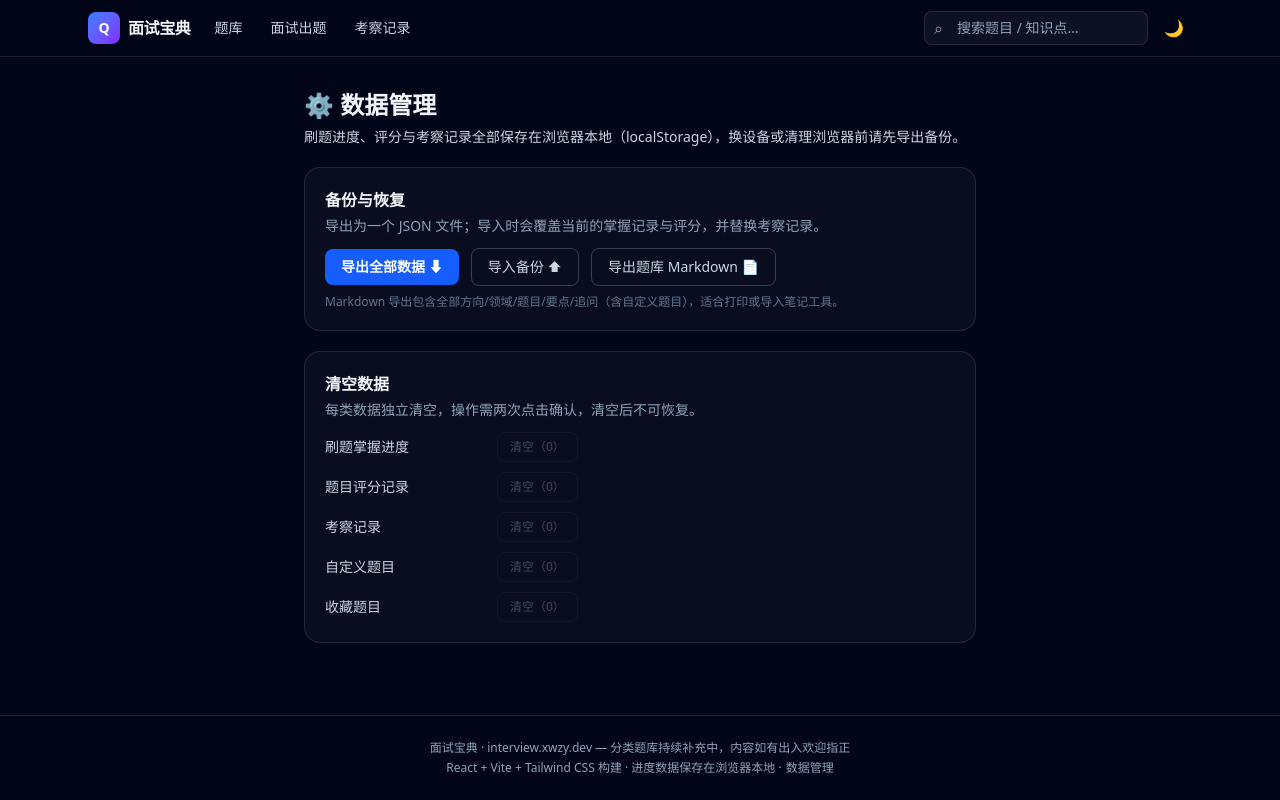
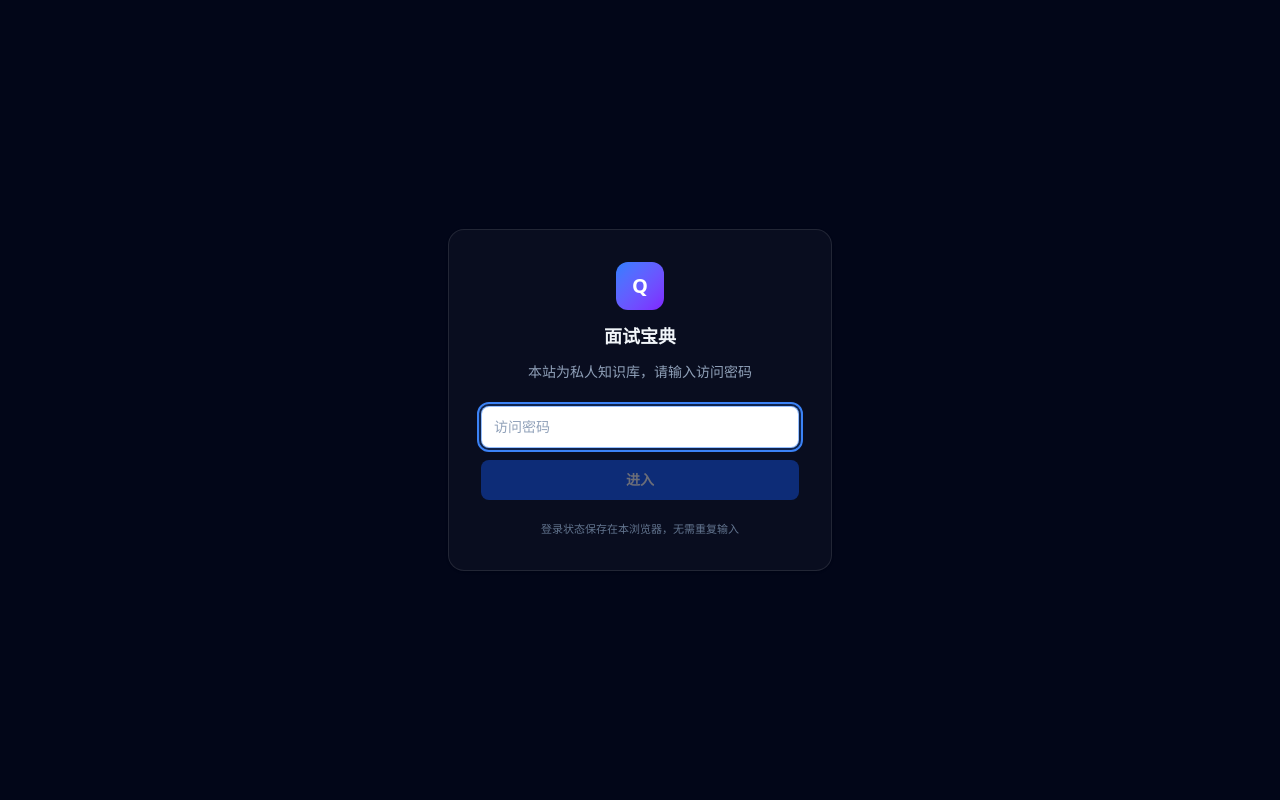
Before and after one commit to xwzy/interview.xwzy.dev, a React (Vite) app: page /settings in a window 1280 px wide. Built offline with nearby package versions, Linux system fonts and the light colour scheme.

Commit message:
feat: 访问密码门 + 反爬措施（robots/noindex/headers）+ 设置页退出登录

```diff
--- a/index.html
+++ b/index.html
@@ -5,6 +5,7 @@
     <link rel="icon" type="image/svg+xml" href="/favicon.svg" />
     <meta name="viewport" content="width=device-width, initial-scale=1.0" />
     <meta name="theme-color" content="#0f172a" />
+    <meta name="robots" content="noindex, nofollow" />
     <link rel="manifest" href="/manifest.webmanifest" />
     <meta
       name="description"
--- /dev/null
+++ b/src/components/AuthGate.tsx
@@ -0,0 +1,67 @@
+import { useState, type FormEvent, type ReactNode } from 'react'
+import { useAuth } from '../context/AuthContext'
+
+/** 访问门：输入访问密码后进入，本地记忆登录状态（防随手访问与爬虫抓取的轻量门禁） */
+export default function AuthGate({ children }: { children: ReactNode }) {
+  const { authed, login } = useAuth()
+  const [password, setPassword] = useState('')
+  const [error, setError] = useState(false)
+  const [submitting, setSubmitting] = useState(false)
+
+  if (authed) return <>{children}</>
+
+  const handleSubmit = async (e: FormEvent) => {
+    e.preventDefault()
+    if (!password.trim() || submitting) return
+    setSubmitting(true)
+    const ok = await login(password)
+    setSubmitting(false)
+    if (!ok) {
+      setError(true)
+      setPassword('')
+    }
+  }
+
+  return (
+    <div className="flex min-h-screen flex-col items-center justify-center gap-6 bg-slate-50 px-6 dark:bg-slate-950 dark:text-slate-100">
+      <div className="w-full max-w-sm rounded-2xl border border-slate-200 bg-white p-8 text-center shadow-sm dark:border-white/10 dark:bg-white/[0.03]">
+        <div className="flex flex-col items-center gap-3">
+          <span className="flex h-12 w-12 items-center justify-center rounded-xl bg-gradient-to-br from-blue-500 to-violet-600 text-xl font-bold text-white">
+            Q
+          </span>
+          <h1 className="text-lg font-bold">面试宝典</h1>
+          <p className="text-sm text-slate-500 dark:text-slate-400">
+            本站为私人知识库，请输入访问密码
+          </p>
+        </div>
+
+        <form onSubmit={handleSubmit} className="mt-6 space-y-3">
+          <input
+            type="password"
+            value={password}
+            autoFocus
+            onChange={(e) => {
+              setPassword(e.target.value)
+              setError(false)
+            }}
+            placeholder="访问密码"
+            aria-label="访问密码"
+            className="w-full rounded-lg border border-slate-200 bg-slate-50 px-3 py-2.5 text-sm outline-none transition placeholder:text-slate-400 focus:border-blue-400 focus:bg-white focus:ring-2 focus:ring-blue-100 dark:border-white/10 dark:bg-white/5 dark:text-slate-100 dark:focus:border-blue-500/50 dark:focus:ring-blue-500/20"
+          />
+          {error && <p className="text-left text-xs text-rose-500">密码不正确，请重试</p>}
+          <button
+            type="submit"
+            disabled={submitting || !password.trim()}
+            className="w-full rounded-lg bg-blue-600 px-4 py-2.5 text-sm font-semibold text-white transition-colors hover:bg-blue-700 disabled:cursor-not-allowed disabled:opacity-40"
+          >
+            {submitting ? '验证中…' : '进入'}
+          </button>
+        </form>
+
+        <p className="mt-5 text-[11px] leading-relaxed text-slate-400 dark:text-slate-500">
+          登录状态保存在本浏览器，无需重复输入
+        </p>
+      </div>
+    </div>
+  )
+}
--- /dev/null
+++ b/src/context/AuthContext.tsx
@@ -0,0 +1,66 @@
+import { createContext, useCallback, useContext, useMemo, useState, type ReactNode } from 'react'
+
+const STORAGE_KEY = 'interview.auth.v1'
+
+/** 正确密码的 SHA-256（代码中不保存明文密码） */
+const EXPECTED_HASH = '8de1e564872c61f19bddd5cec6223167000de9d0ed2d21d12c093a333c5ed58f'
+
+async function sha256Hex(text: string): Promise<string> {
+  const data = new TextEncoder().encode(text)
+  const buf = await crypto.subtle.digest('SHA-256', data)
+  return Array.from(new Uint8Array(buf))
+    .map((b) => b.toString(16).padStart(2, '0'))
+    .join('')
+}
+
+interface AuthValue {
+  authed: boolean
+  login: (password: string) => Promise<boolean>
+  logout: () => void
+}
+
+const AuthContext = createContext<AuthValue | null>(null)
+
+function loadAuthed(): boolean {
+  try {
+    return localStorage.getItem(STORAGE_KEY) === EXPECTED_HASH
+  } catch {
+    return false
+  }
+}
+
+export function AuthProvider({ children }: { children: ReactNode }) {
+  const [authed, setAuthed] = useState<boolean>(loadAuthed)
+
+  const login = useCallback(async (password: string) => {
+    const hash = await sha256Hex(password)
+    if (hash !== EXPECTED_HASH) return false
+    try {
+      // 登录成功后把密码哈希写入本地，后续访问免重复登录
+      localStorage.setItem(STORAGE_KEY, hash)
+    } catch {
+      // 存储不可用时仅当前会话保持登录
+    }
+    setAuthed(true)
+    return true
+  }, [])
+
+  const logout = useCallback(() => {
+    try {
+      localStorage.removeItem(STORAGE_KEY)
+    } catch {
+      // 忽略
+    }
+    setAuthed(false)
+  }, [])
+
+  const value = useMemo<AuthValue>(() => ({ authed, login, logout }), [authed, login, logout])
+
+  return <AuthContext.Provider value={value}>{children}</AuthContext.Provider>
+}
+
+export function useAuth(): AuthValue {
+  const ctx = useContext(AuthContext)
+  if (!ctx) throw new Error('useAuth 必须在 AuthProvider 内使用')
+  return ctx
+}
--- a/src/main.tsx
+++ b/src/main.tsx
@@ -3,6 +3,8 @@ import { createRoot } from 'react-dom/client'
 import { BrowserRouter } from 'react-router'
 import App from './App'
 import ErrorBoundary from './components/ErrorBoundary'
+import AuthGate from './components/AuthGate'
+import { AuthProvider } from './context/AuthContext'
 import { ThemeProvider } from './context/ThemeContext'
 import { MasteryProvider } from './context/MasteryContext'
 import { VerdictProvider } from './context/InterviewContext'
@@ -15,6 +17,8 @@ createRoot(document.getElementById('root')!).render(
   <StrictMode>
     <BrowserRouter basename={import.meta.env.BASE_URL}>
       <ErrorBoundary>
+        <AuthProvider>
+          <AuthGate>
             <ThemeProvider>
             <CustomQuestionsProvider>
               <BankProvider>
@@ -30,6 +34,8 @@ createRoot(document.getElementById('root')!).render(
               </BankProvider>
             </CustomQuestionsProvider>
           </ThemeProvider>
+        </AuthGate>
+        </AuthProvider>
       </ErrorBoundary>
     </BrowserRouter>
   </StrictMode>,
--- a/src/pages/SettingsPage.tsx
+++ b/src/pages/SettingsPage.tsx
@@ -5,6 +5,7 @@ import { useSessions } from '../context/SessionContext'
 import { useCustomQuestions } from '../context/BankContext'
 import { useBank } from '../context/BankContext'
 import { useFavorites } from '../context/FavoritesContext'
+import { useAuth } from '../context/AuthContext'
 import { buildTracksMarkdown } from '../lib/exportMd'
 import { BACKUP_VERSION, sanitizeBackup, type BackupFile } from '../lib/backup'
 import { cx } from '../lib/utils'
@@ -28,6 +29,7 @@ export default function SettingsPage() {
   const { sessions, removeSession } = useSessions()
   const { customQuestions, removeCustom } = useCustomQuestions()
   const { favorites, toggleFavorite } = useFavorites()
+  const { logout } = useAuth()
   const { tracks } = useBank()
   const fileRef = useRef<HTMLInputElement>(null)
   const [message, setMessage] = useState<{ kind: 'ok' | 'err'; text: string } | null>(null)
@@ -80,7 +82,9 @@ export default function SettingsPage() {
   }
 
   /** 双击确认式清空：category 唯一标识 */
-  const clearAll = (category: 'mastery' | 'verdicts' | 'sessions' | 'custom' | 'favorites') => {
+  const clearAll = (
+    category: 'mastery' | 'verdicts' | 'sessions' | 'custom' | 'favorites' | 'auth',
+  ) => {
     if (confirmClear !== category) {
       setConfirmClear(category)
       setTimeout(() => setConfirmClear((c) => (c === category ? null : c)), 3000)
@@ -98,15 +102,18 @@ export default function SettingsPage() {
     } else if (category === 'custom') {
       ;[...customQuestions].forEach((q) => removeCustom(q.id))
       flash('ok', '自定义题目已清空')
-    } else {
+    } else if (category === 'favorites') {
       ;[...favorites].forEach((id) => toggleFavorite(id))
       flash('ok', '收藏记录已清空')
+    } else if (category === 'auth') {
+      logout()
+      window.location.reload()
     }
     setConfirmClear(null)
   }
 
   const clearButton = (
-    category: 'mastery' | 'verdicts' | 'sessions' | 'custom' | 'favorites',
+    category: 'mastery' | 'verdicts' | 'sessions' | 'custom' | 'favorites' | 'auth',
     count: number,
   ) => (
     <button
@@ -216,6 +223,10 @@ export default function SettingsPage() {
             <span className="w-40 text-slate-600 dark:text-slate-300">收藏题目</span>
             {clearButton('favorites', favorites.size)}
           </li>
+          <li className="flex flex-wrap items-center gap-3">
+            <span className="w-40 text-slate-600 dark:text-slate-300">访问登录状态</span>
+            {clearButton('auth', 1)}
+          </li>
         </ul>
       </section>
     </div>
```
Also changed, not shown: public/robots.txt (added), 1 other file (tests, documents, lock files or other folders). Lines whose indentation alone changed are shown as unchanged.
